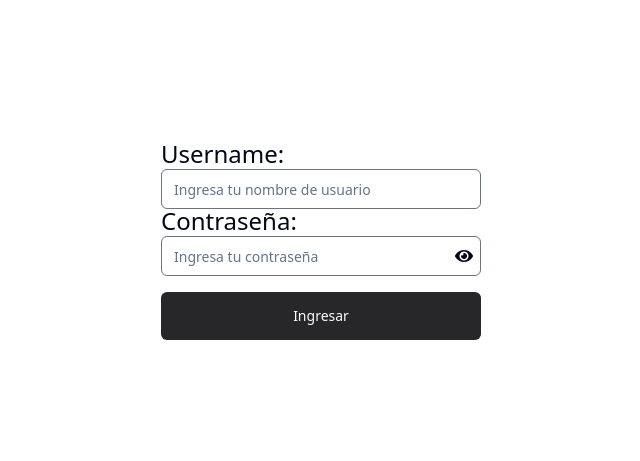
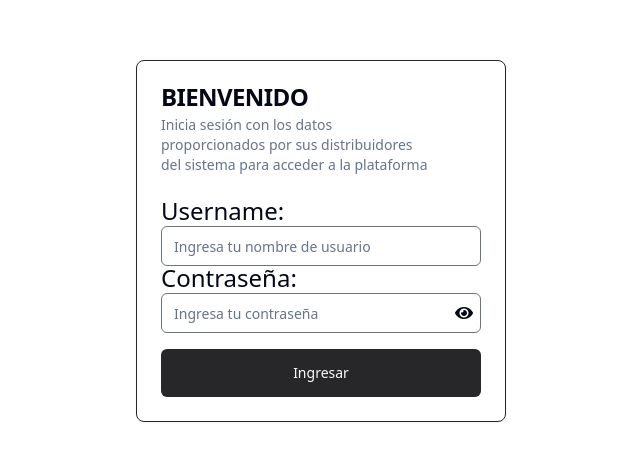
Before and after one commit to JhosepTM/babels-frontend, a React (Vite) app: page / in a window 1280 px wide. Shown: the part 159-620 px from the top of the page, without its empty margins (319-959 px from the left). Built offline with nearby package versions, Linux system fonts and the light colour scheme.

Commit message:
Arreglando la pagina de login con mensajes en caso de que este vacio los campos o se ingrese con datos incorrectos tambien se agrego una card para el login

```diff
--- a/package.json
+++ b/package.json
@@ -13,6 +13,7 @@
     "@fortawesome/free-solid-svg-icons": "^6.5.1",
     "@fortawesome/react-fontawesome": "^0.2.0",
     "@hookform/resolvers": "^3.3.4",
+    "@radix-ui/react-alert-dialog": "^1.0.5",
     "@radix-ui/react-dialog": "^1.0.5",
     "@radix-ui/react-dropdown-menu": "^2.0.6",
     "@radix-ui/react-label": "^2.0.2",
--- /dev/null
+++ b/src/components/ui/alert-dialog.tsx
@@ -0,0 +1,139 @@
+import * as React from "react"
+import * as AlertDialogPrimitive from "@radix-ui/react-alert-dialog"
+
+import { cn } from "@/lib/utils"
+import { buttonVariants } from "@/components/ui/button"
+
+const AlertDialog = AlertDialogPrimitive.Root
+
+const AlertDialogTrigger = AlertDialogPrimitive.Trigger
+
+const AlertDialogPortal = AlertDialogPrimitive.Portal
+
+const AlertDialogOverlay = React.forwardRef<
+  React.ElementRef<typeof AlertDialogPrimitive.Overlay>,
+  React.ComponentPropsWithoutRef<typeof AlertDialogPrimitive.Overlay>
+>(({ className, ...props }, ref) => (
+  <AlertDialogPrimitive.Overlay
+    className={cn(
+      "fixed inset-0 z-50 bg-black/80  data-[state=open]:animate-in data-[state=closed]:animate-out data-[state=closed]:fade-out-0 data-[state=open]:fade-in-0",
+      className
+    )}
+    {...props}
+    ref={ref}
+  />
+))
+AlertDialogOverlay.displayName = AlertDialogPrimitive.Overlay.displayName
+
+const AlertDialogContent = React.forwardRef<
+  React.ElementRef<typeof AlertDialogPrimitive.Content>,
+  React.ComponentPropsWithoutRef<typeof AlertDialogPrimitive.Content>
+>(({ className, ...props }, ref) => (
+  <AlertDialogPortal>
+    <AlertDialogOverlay />
+    <AlertDialogPrimitive.Content
+      ref={ref}
+      className={cn(
+        "fixed left-[50%] top-[50%] z-50 grid w-full max-w-lg translate-x-[-50%] translate-y-[-50%] gap-4 border bg-background p-6 shadow-lg duration-200 data-[state=open]:animate-in data-[state=closed]:animate-out data-[state=closed]:fade-out-0 data-[state=open]:fade-in-0 data-[state=closed]:zoom-out-95 data-[state=open]:zoom-in-95 data-[state=closed]:slide-out-to-left-1/2 data-[state=closed]:slide-out-to-top-[48%] data-[state=open]:slide-in-from-left-1/2 data-[state=open]:slide-in-from-top-[48%] sm:rounded-lg",
+        className
+      )}
+      {...props}
+    />
+  </AlertDialogPortal>
+))
+AlertDialogContent.displayName = AlertDialogPrimitive.Content.displayName
+
+const AlertDialogHeader = ({
+  className,
+  ...props
+}: React.HTMLAttributes<HTMLDivElement>) => (
+  <div
+    className={cn(
+      "flex flex-col space-y-2 text-center sm:text-left",
+      className
+    )}
+    {...props}
+  />
+)
+AlertDialogHeader.displayName = "AlertDialogHeader"
+
+const AlertDialogFooter = ({
+  className,
+  ...props
+}: React.HTMLAttributes<HTMLDivElement>) => (
+  <div
+    className={cn(
+      "flex flex-col-reverse sm:flex-row sm:justify-end sm:space-x-2",
+      className
+    )}
+    {...props}
+  />
+)
+AlertDialogFooter.displayName = "AlertDialogFooter"
+
+const AlertDialogTitle = React.forwardRef<
+  React.ElementRef<typeof AlertDialogPrimitive.Title>,
+  React.ComponentPropsWithoutRef<typeof AlertDialogPrimitive.Title>
+>(({ className, ...props }, ref) => (
+  <AlertDialogPrimitive.Title
+    ref={ref}
+    className={cn("text-lg font-semibold", className)}
+    {...props}
+  />
+))
+AlertDialogTitle.displayName = AlertDialogPrimitive.Title.displayName
+
+const AlertDialogDescription = React.forwardRef<
+  React.ElementRef<typeof AlertDialogPrimitive.Description>,
+  React.ComponentPropsWithoutRef<typeof AlertDialogPrimitive.Description>
+>(({ className, ...props }, ref) => (
+  <AlertDialogPrimitive.Description
+    ref={ref}
+    className={cn("text-sm text-muted-foreground", className)}
+    {...props}
+  />
+))
+AlertDialogDescription.displayName =
+  AlertDialogPrimitive.Description.displayName
+
+const AlertDialogAction = React.forwardRef<
+  React.ElementRef<typeof AlertDialogPrimitive.Action>,
+  React.ComponentPropsWithoutRef<typeof AlertDialogPrimitive.Action>
+>(({ className, ...props }, ref) => (
+  <AlertDialogPrimitive.Action
+    ref={ref}
+    className={cn(buttonVariants(), className)}
+    {...props}
+  />
+))
+AlertDialogAction.displayName = AlertDialogPrimitive.Action.displayName
+
+const AlertDialogCancel = React.forwardRef<
+  React.ElementRef<typeof AlertDialogPrimitive.Cancel>,
+  React.ComponentPropsWithoutRef<typeof AlertDialogPrimitive.Cancel>
+>(({ className, ...props }, ref) => (
+  <AlertDialogPrimitive.Cancel
+    ref={ref}
+    className={cn(
+      buttonVariants({ variant: "outline" }),
+      "mt-2 sm:mt-0",
+      className
+    )}
+    {...props}
+  />
+))
+AlertDialogCancel.displayName = AlertDialogPrimitive.Cancel.displayName
+
+export {
+  AlertDialog,
+  AlertDialogPortal,
+  AlertDialogOverlay,
+  AlertDialogTrigger,
+  AlertDialogContent,
+  AlertDialogHeader,
+  AlertDialogFooter,
+  AlertDialogTitle,
+  AlertDialogDescription,
+  AlertDialogAction,
+  AlertDialogCancel,
+}
--- /dev/null
+++ b/src/components/ui/card.tsx
@@ -0,0 +1,79 @@
+import * as React from "react"
+
+import { cn } from "@/lib/utils"
+
+const Card = React.forwardRef<
+  HTMLDivElement,
+  React.HTMLAttributes<HTMLDivElement>
+>(({ className, ...props }, ref) => (
+  <div
+    ref={ref}
+    className={cn(
+      "rounded-lg border bg-card text-card-foreground shadow-sm",
+      className
+    )}
+    {...props}
+  />
+))
+Card.displayName = "Card"
+
+const CardHeader = React.forwardRef<
+  HTMLDivElement,
+  React.HTMLAttributes<HTMLDivElement>
+>(({ className, ...props }, ref) => (
+  <div
+    ref={ref}
+    className={cn("flex flex-col space-y-1.5 p-6", className)}
+    {...props}
+  />
+))
+CardHeader.displayName = "CardHeader"
+
+const CardTitle = React.forwardRef<
+  HTMLParagraphElement,
+  React.HTMLAttributes<HTMLHeadingElement>
+>(({ className, ...props }, ref) => (
+  <h3
+    ref={ref}
+    className={cn(
+      "text-2xl font-semibold leading-none tracking-tight",
+      className
+    )}
+    {...props}
+  />
+))
+CardTitle.displayName = "CardTitle"
+
+const CardDescription = React.forwardRef<
+  HTMLParagraphElement,
+  React.HTMLAttributes<HTMLParagraphElement>
+>(({ className, ...props }, ref) => (
+  <p
+    ref={ref}
+    className={cn("text-sm text-muted-foreground", className)}
+    {...props}
+  />
+))
+CardDescription.displayName = "CardDescription"
+
+const CardContent = React.forwardRef<
+  HTMLDivElement,
+  React.HTMLAttributes<HTMLDivElement>
+>(({ className, ...props }, ref) => (
+  <div ref={ref} className={cn("p-6 pt-0", className)} {...props} />
+))
+CardContent.displayName = "CardContent"
+
+const CardFooter = React.forwardRef<
+  HTMLDivElement,
+  React.HTMLAttributes<HTMLDivElement>
+>(({ className, ...props }, ref) => (
+  <div
+    ref={ref}
+    className={cn("flex items-center p-6 pt-0", className)}
+    {...props}
+  />
+))
+CardFooter.displayName = "CardFooter"
+
+export { Card, CardHeader, CardFooter, CardTitle, CardDescription, CardContent }
--- a/src/pages/LoginPage/FormInitSesion.tsx
+++ b/src/pages/LoginPage/FormInitSesion.tsx
@@ -1,5 +1,4 @@
 import React, { useState } from "react";
-import ModalError from "./ModalError";
 import { Button } from "@/components/ui/button";
 import { Input } from "@/components/ui/input";
 import { Label } from "@/components/ui/label";
@@ -8,91 +7,63 @@
 import { CustomJwtPayload } from "@/entities/customJwtPayload";
 import { useNavigate } from "react-router-dom";
 
-interface FormState {
-  username: string;
-  password: string;
-}
-
 const FormInitSesion: React.FC = () => {
   const [showPassword, setShowPassword] = useState(false);
-  const [] = useState<FormState>({
-    username: "",
-    password: "",
-  });
-
-  const [modalOpen, setModalOpen] = useState(false);
-
+  const [usernameError, setUsernameError] = useState("");
+  const [passwordError, setPasswordError] = useState("");
+  const [login, setLogin] = useState("");
+  const [password, setPassword] = useState("");
   const navigate = useNavigate();
 
   const handleTogglePassword = () => {
     setShowPassword(!showPassword);
   };
 
-  const handleCloseModal = () => {
-    setModalOpen(false);
-  };
+  const onSubmit = async (event: React.FormEvent<HTMLFormElement>) => {
+    event.preventDefault();
 
-  const [, setIsAuthenticated] = useState(false);
-  const [isAdmin, setIsAdmin] = useState(false);
+    if (!login.trim()) {
+      setUsernameError("Usuario vacío");
+    } else {
+      setUsernameError("");
+    }
 
-  const mAdmin = () => {
-    let token = getAuthToken();
-    if (token !== null) {
-      setIsAuthenticated(true);
-      const decoded = jwtDecode<CustomJwtPayload>(token);
-      console.log(decoded.role);
-      if (decoded.role?.includes("ADMIN")) {
-        setIsAdmin(true);
+    if (!password.trim()) {
+      setPasswordError("Contraseña vacía");
     } else {
-        setIsAdmin(false);
+      setPasswordError("");
     }
-    } else {
-      setIsAuthenticated(false);
+
+    if (!login.trim() || !password.trim()) {
+      return;
     }
-  };
 
-  const [login, setLogin] = useState("");
-  const [password, setPassword] = useState("");
-
-  const onSubmit = (event: React.FormEvent<HTMLFormElement>) => {
-    console.log(JSON.stringify({ login: login, password: password }));
-    event.preventDefault();
     try {
-      fetch("http://localhost:8081/login", {
+      const response = await fetch("http://localhost:8081/login", {
         method: "POST",
         headers: { "content-type": "application/json" },
         body: JSON.stringify({ login: login, password: password }),
-      })
-        .then((response) => {
-          if (response.status == 200) {
-            return response.json();
-          } else {
-            return null;
-          }
-        })
-        .then((data) => {
-          console.log(data, "----------------------");
-          if (data !== null) {
-            setAuthHeader(data["token"]);
-            if (data["role"] === "ADMIN") {
+      });
+
+      if (response.status === 200) {
+        const data = await response.json();
+        setAuthHeader(data.token);
+        const decoded = jwtDecode<CustomJwtPayload>(data.token);
+        if (decoded.role === "ADMIN") {
           navigate("/madmin", { replace: true });
         } else {
           navigate("/muser", { replace: true });
         }
       } else {
         setAuthHeader(null);
+        setUsernameError("Credenciales incorrectas");
+        setPasswordError("Credenciales incorrectas");
       }
-        })
-        .finally(() => {
-          setTimeout(() => {
-            mAdmin();
-          }, 2000);
-        });
-    } catch (e) {
-      console.log(e);
+    } catch (error) {
+      console.error("Error:", error);
+      setUsernameError("Error al iniciar sesión");
+      setPasswordError("Error al iniciar sesión");
     }
-
-    console.log(isAdmin, "Adm");
   };
 
   return (
@@ -110,6 +81,7 @@
             name="username"
             value={login}
           />
+          {usernameError && <p className="text-red-500">{usernameError}</p>}
         </div>
         <div className="form-group items-center">
           <Label htmlFor="password" style={{ fontSize: "150%" }}>
@@ -131,6 +103,7 @@
               onClick={handleTogglePassword}
             ></i>
           </div>
+          {passwordError && <p className="text-red-500">{passwordError}</p>}
         </div>
         <div className="But mt-4">
           <Button
@@ -142,14 +115,6 @@
           </Button>
         </div>
       </form>
-      <div
-        className={`ModalError fixed inset-0 flex items-center justify-center ${
-          modalOpen ? "visible" : "hidden"
-        }`}
-        onClick={handleCloseModal}
-      >
-        <div className="modal-content">{modalOpen && <ModalError />}</div>
-      </div>
     </div>
   );
 };
--- a/src/pages/LoginPage/LoginPage.tsx
+++ b/src/pages/LoginPage/LoginPage.tsx
@@ -1,9 +1,27 @@
 import FormInitSesion from "./FormInitSesion";
+import {
+  Card,
+  CardContent,
+  CardDescription,
+  CardHeader,
+  CardTitle,
+} from "@/components/ui/card";
 
 const LoginPage = () => {
   return (
-    <div className="center-container flex justify-center items-center h-screen">
-    <FormInitSesion />
+    <div className="flex justify-center items-center h-screen">
+      <Card className="border-zinc-800">
+        <CardHeader className="w-80">
+          <CardTitle>BIENVENIDO</CardTitle>
+          <CardDescription>
+            Inicia sesión con los datos proporcionados por sus distribuidores
+            del sistema para acceder a la plataforma
+          </CardDescription>
+        </CardHeader>
+        <CardContent>
+          <FormInitSesion />
+        </CardContent>
+      </Card>
     </div>
   );
 };
```
Also changed, not shown: 1 other file (tests, documents, lock files or other folders). Lines whose indentation alone changed are shown as unchanged.
